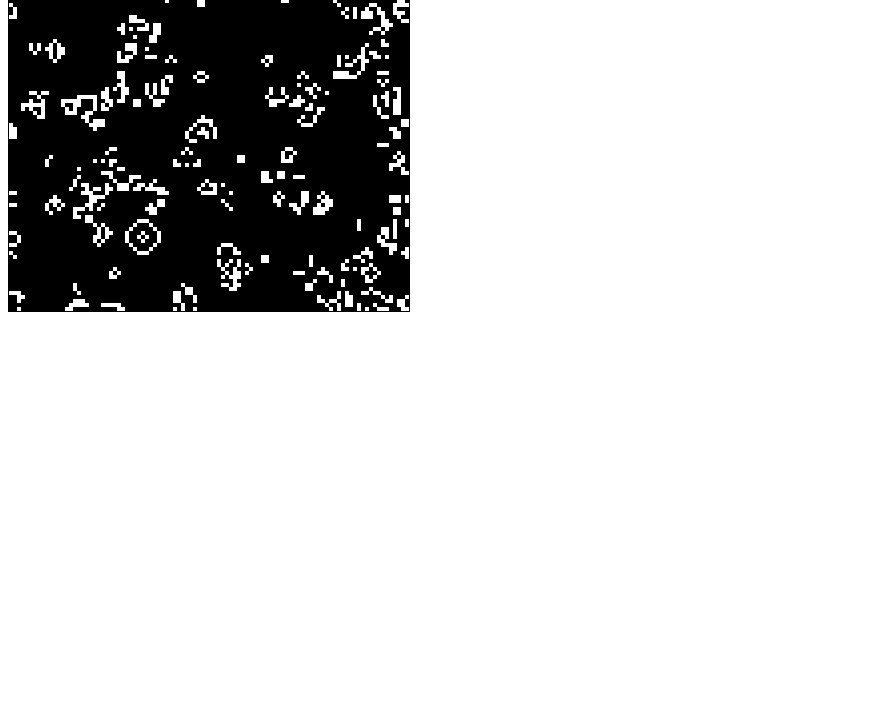
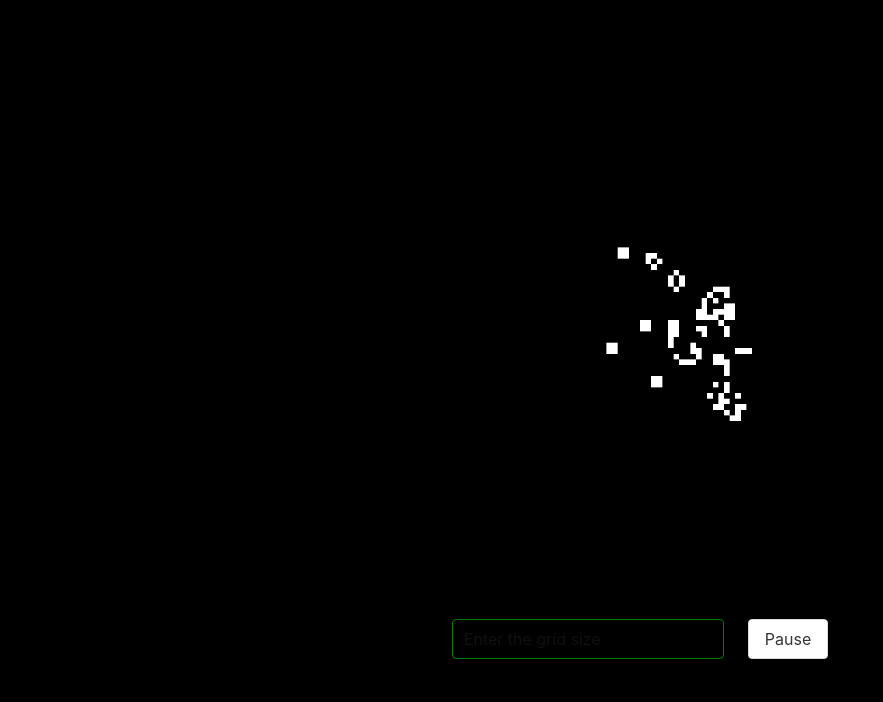
Before and after one commit to akhilnaik/game-of-life, a Gatsby site: page / in a window 1280 px wide. Shown: the part 98-800 px from the top of the page, without its empty margins (0-883 px from the left). Built offline with nearby package versions, Linux system fonts and the light colour scheme; Gatsby itself is replaced by a stand-in of ours.

Commit message:
Layout changes for Bulma

```diff
--- a/gatsby-config.js
+++ b/gatsby-config.js
@@ -17,5 +17,15 @@
       },
       __key: "images",
     },
+    {
+      resolve: `gatsby-plugin-google-fonts`,
+      options: {
+        fonts: [
+          `Roboto Mono`,
+          //`source sans pro\:300,400,400i,700` // you can also specify font weights and styles
+        ],
+        display: 'swap'
+      }
+    },
   ],
 };
--- a/package.json
+++ b/package.json
@@ -16,7 +16,9 @@
   },
   "dependencies": {
     "babel-plugin-styled-components": "^1.13.2",
+    "bulma": "^0.9.3",
     "gatsby": "^3.13.0",
+    "gatsby-plugin-google-fonts": "^1.0.1",
     "gatsby-plugin-image": "^1.13.0",
     "gatsby-plugin-react-helmet": "^4.13.0",
     "gatsby-plugin-sharp": "^3.13.0",
--- /dev/null
+++ b/src/pages/gamegrid.js
@@ -0,0 +1,172 @@
+import * as React from "react"
+import {useEffect} from "react";
+import styled from 'styled-components'
+
+const CanvasElem = styled.canvas`
+  background: white;
+`
+
+const GameGrid = ({mWidth, mHeight, gridSize, controllerId}) => {
+
+  useEffect(()=>{
+    console.log("created grid")
+    clearImage();
+    drawImage();
+    document.getElementById(controllerId).addEventListener('click', handlePlayToggle)
+    document.getElementById(controllerId).textContent = "Pause";
+    return () => {
+      document.getElementById(controllerId).removeEventListener('click', handlePlayToggle);
+      clearImage();
+    };
+  }, []);
+
+  const mGridSize = gridSize || 100;
+  const CELLWIDTH = 1000/mGridSize;
+
+  let isMouseDown = false;
+
+  let mStopNextFrame = false;
+  let mAnimationFrame = null;
+
+  console.log("created mGrid again")
+  let mGrid = Array();
+  let mTempGrid = Array();
+  for (let i=0; i<mGridSize; i++)
+  {
+    let row = Array();
+    for (let j=0; j<mGridSize; j++)
+    {
+      //row.push(Math.random() < 0.5);
+      if(i>mGridSize*0.4 && i<mGridSize*0.6 && j>mGridSize*0.4 && j<mGridSize*0.6) row.push(Math.random() < 0.5)
+      else row.push(false)
+    }
+    mGrid.push(row);
+    mTempGrid.push(Array(row));
+  }
+
+  let mFoodPoints = [];
+
+  const getNeighbors = (i, j) => {
+      let count = 0;
+      let im1 = (i-1+mGridSize)%mGridSize;
+      let jm1 = (j-1+mGridSize)%mGridSize;
+      let ip1 = (i+1)%mGridSize;
+      let jp1 = (j+1)%mGridSize;
+      count =  count + mGrid[im1][jm1] + mGrid[im1][j] + mGrid[im1][jp1] + mGrid[i][jm1]
+                  + mGrid[i][jp1] + mGrid[ip1][jm1] + mGrid[ip1][j] + mGrid[ip1][jp1];
+      return count;
+  }
+
+  const checkRules = (i, j) => {
+      let result = false;
+      let count = getNeighbors(i, j);
+      if(mGrid[i][j])// if live cell
+      {
+          if(count == 2 || count == 3) result = true;
+      }
+      else
+      {
+          if(count == 3) result = true;
+      }
+      return result;
+  }
+
+  const addFoodPoint = (x, y) => {
+    mFoodPoints.push({'x': x, 'y': y})
+  }
+
+  const clearImage = () => {
+    let canvasElem = document.getElementById('game-canvas')
+    if (canvasElem === null) return;
+    canvasElem.getContext('2d').clearRect(0, 0, 1000, 1000);
+    clearTimeout(mAnimationFrame);
+  }
+
+  const drawImage = () => {
+    console.log('draw called')
+    if (mStopNextFrame)
+    {
+      mStopNextFrame = false
+      clearTimeout(mAnimationFrame)
+      return;
+    }
+
+    let canvasElem = document.getElementById('game-canvas')
+    if (canvasElem === null) return;
+    let ctx = canvasElem.getContext('2d');
+    ctx.imageSmoothingEnabled = false
+
+    for (let i=0;i<mGridSize;i++) {
+      for (let j=0;j<mGridSize;j++)
+      {
+        if (mGrid[i][j] === false) { ctx.fillRect(j*CELLWIDTH, i*CELLWIDTH, CELLWIDTH, CELLWIDTH); }
+        else { ctx.clearRect(j*CELLWIDTH, i*CELLWIDTH, CELLWIDTH, CELLWIDTH); }
+        /*if(!(i>mGridSize*0.4 && i<mGridSize*0.6 && j>mGridSize*0.4 && j<mGridSize*0.6))*/
+        mTempGrid[i][j] = checkRules(i,j);
+      }
+    }
+
+    for (let i=0;i<mGridSize;i++)
+      for (let j=0;j<mGridSize;j++)
+        mGrid[i][j] = mTempGrid[i][j];
+
+      mAnimationFrame = setTimeout(()=>{
+        drawImage();
+      }, 100)
+    ;
+  }
+
+  const mouseDownEvent = (event) =>
+  {
+    isMouseDown = true;
+  }
+
+  const mouseUpEvent = (event) =>
+  {
+    isMouseDown = false;
+  }
+
+  const mouseMoveEvent = (event) =>
+  {
+    if (isMouseDown)
+    {
+      let elem = event.target;
+      let geom = elem.getBoundingClientRect();
+      let y = event.clientY - geom.top;
+      let x = event.clientX - geom.left;
+      x = Math.floor(mGridSize*(x/geom.width));
+      y = Math.floor(mGridSize*(y/geom.height));
+      mGrid[y][x] = true;
+    }
+  }
+
+
+  const handlePlayToggle = () => {
+    console.log('click', mAnimationFrame, mStopNextFrame)
+    mStopNextFrame = !mStopNextFrame
+    clearTimeout(mAnimationFrame)
+    if(!mStopNextFrame) {
+      drawImage();
+      document.getElementById(controllerId).textContent = "Pause";
+    }
+    else
+    {
+      document.getElementById(controllerId).textContent = "Play";
+    }
+  }
+
+  return(
+    <div style={{
+      width: mWidth,
+      }}>
+      <CanvasElem id='game-canvas' width='1000' height='1000' onMouseDown={mouseDownEvent} onMouseUp={mouseUpEvent} onMouseMove={mouseMoveEvent}
+        style={{
+          width: mWidth,
+          height: mHeight
+        }}
+      />
+    </div>
+  );
+}
+
+export default GameGrid
--- a/src/pages/index.js
+++ b/src/pages/index.js
@@ -1,121 +1,53 @@
+
 import * as React from "react"
-import {createRef, useEffect} from "react";
-import styled from 'styled-components'
+import {useState} from "react"
 
-const CanvasElem = styled.canvas`
-  width:50vh;
-  height:50vh;
-  border: 1px solid black;
-`
+import GameGrid from "./gamegrid"
+
+import '../styles/common.css'
 
 const IndexPage = () => {
 
-  useEffect(()=>{
-    drawImage();
-  }, []);
+    const [mGridSize, setGridSize] = useState(100);
 
-  const canvasRef = createRef();
-
-  const mGridSize = 100;
-  const CELLWIDTH = 1000/mGridSize;
-
-
-  let isMouseDown = false;
-
-
-  let mGrid = Array();
-  let mTempGrid = Array();
-  for (let i=0; i<mGridSize; i++)
-  {
-    let row = Array();
-    for (let j=0; j<mGridSize; j++)
+    const updateCells = (event) =>
     {
-      row.push(Math.random() < 0.5);
-    }
-    mGrid.push(row);
-    mTempGrid.push(Array(row));
-  }
-
-  const getNeighbors = (i, j) =>
-  {
-      let count = 0;
-      let im1 = (i-1+mGridSize)%mGridSize;
-      let jm1 = (j-1+mGridSize)%mGridSize;
-      let ip1 = (i+1)%mGridSize;
-      let jp1 = (j+1)%mGridSize;
-      count =  count + mGrid[im1][jm1] + mGrid[im1][j] + mGrid[im1][jp1] + mGrid[i][jm1]
-                  + mGrid[i][jp1] + mGrid[ip1][jm1] + mGrid[ip1][j] + mGrid[ip1][jp1];
-      return count;
-  }
-
-  const checkRules = (i,j)=>
-  {
-      let result = false;
-      let count = getNeighbors(i, j);
-      if(mGrid[i][j])// if live cell
-      {
-          if(count == 2 || count == 3) result = true;
-      }
-      else
-      {
-          if(count == 3) result = true;
-      }
-      return result;
-  }
-
-  const drawImage=()=>{
-    if (canvasRef.current === null) requestAnimationFrame(drawImage);
-    let ctx = canvasRef.current.getContext('2d');
-    ctx.imageSmoothingEnabled = false
-
-    for (let i=0;i<mGridSize;i++) {
-      for (let j=0;j<mGridSize;j++)
-      {
-        if (mGrid[i][j] === false) { ctx.fillRect(j*CELLWIDTH, i*CELLWIDTH, CELLWIDTH, CELLWIDTH); }
-        else { ctx.clearRect(j*CELLWIDTH, i*CELLWIDTH, CELLWIDTH, CELLWIDTH); }
-        mTempGrid[i][j] = checkRules(i,j);
-      }
+        let count = parseInt(event.target.value)
+        console.log(count)
+        setGridSize(count);
     }
 
-    for (let i=0;i<mGridSize;i++)
-      for (let j=0;j<mGridSize;j++)
-        mGrid[i][j] = mTempGrid[i][j];
-
-    setTimeout(()=>{
-      requestAnimationFrame(drawImage);
-    }, 100)
-    ;
-  }
-
-  const mouseDownEvent = (event) =>
-  {
-    isMouseDown = true;
-  }
-
-  const mouseUpEvent = (event) =>
-  {
-    isMouseDown = false;
-  }
-
-  const mouseMoveEvent = (event) =>
-  {
-    if (isMouseDown)
-    {
-      let elem = event.target;
-      let geom = elem.getBoundingClientRect();
-      let y = event.clientY - geom.top;
-      let x = event.clientX - geom.left;
-      x = Math.floor(mGridSize*(x/geom.width));
-      y = Math.floor(mGridSize*(y/geom.height));
-      mGrid[y][x] = true;
-    }
-  }
-
-  return(
-    <div>
-      <CanvasElem ref={canvasRef} width='1000' height='1000' onMouseDown={mouseDownEvent} onMouseUp={mouseUpEvent} onMouseMove={mouseMoveEvent}/>
-    </div>
-  );
+    return (
+        <>
+        <div class="level" style={{
+            height: '100vh'
+            }}>
+            <div class="level-item">
+                <div class="container is-widescreen">
+                    <div class="columns is-centered">
+                        <div class="column is-narrow">
+                            <h1 class="title" style={{color:'white'}}>Game of Life</h1>
+                        </div>
+                    </div>
+                    <br></br>
+                    <div class="columns is-centered is-vcentered">
+                        <div class="column is-narrow">
+                            <GameGrid mWidth='70vh' mHeight='70vh' gridSize={mGridSize} controllerId='ppb' key={mGridSize}></GameGrid>
+                        </div>
+                    </div>
+                    <div class="columns is-centered">
+                        <div class="column is-narrow">
+                            <input class="input numberInput" placeholder="Enter the grid size" type='number' onChange={updateCells}></input>
+                        </div>
+                        <div class="column is-narrow" >
+                            <button class="button" id='ppb'> Click </button>
+                        </div>
+                    </div>
+                </div>
+            </div>
+        </div>
+        </>
+    )
 }
 
-export default IndexPage
+export default IndexPage;
--- /dev/null
+++ b/src/styles/common.css
@@ -0,0 +1,23 @@
+@import 'bulma/css/bulma.css';
+
+html, body
+{
+    width: 100%;
+    height: 100%;
+    margin: 0;
+    padding: 0;
+    background-color: black;
+    color: white;
+}
+
+*
+{
+    font-family: 'Roboto Mono';
+}
+
+.numberInput
+{
+    color: green;
+    background-color: rgba(0,0,0,0);
+    border: 1px solid green;
+}
```
Also changed, not shown: 1 other file.
